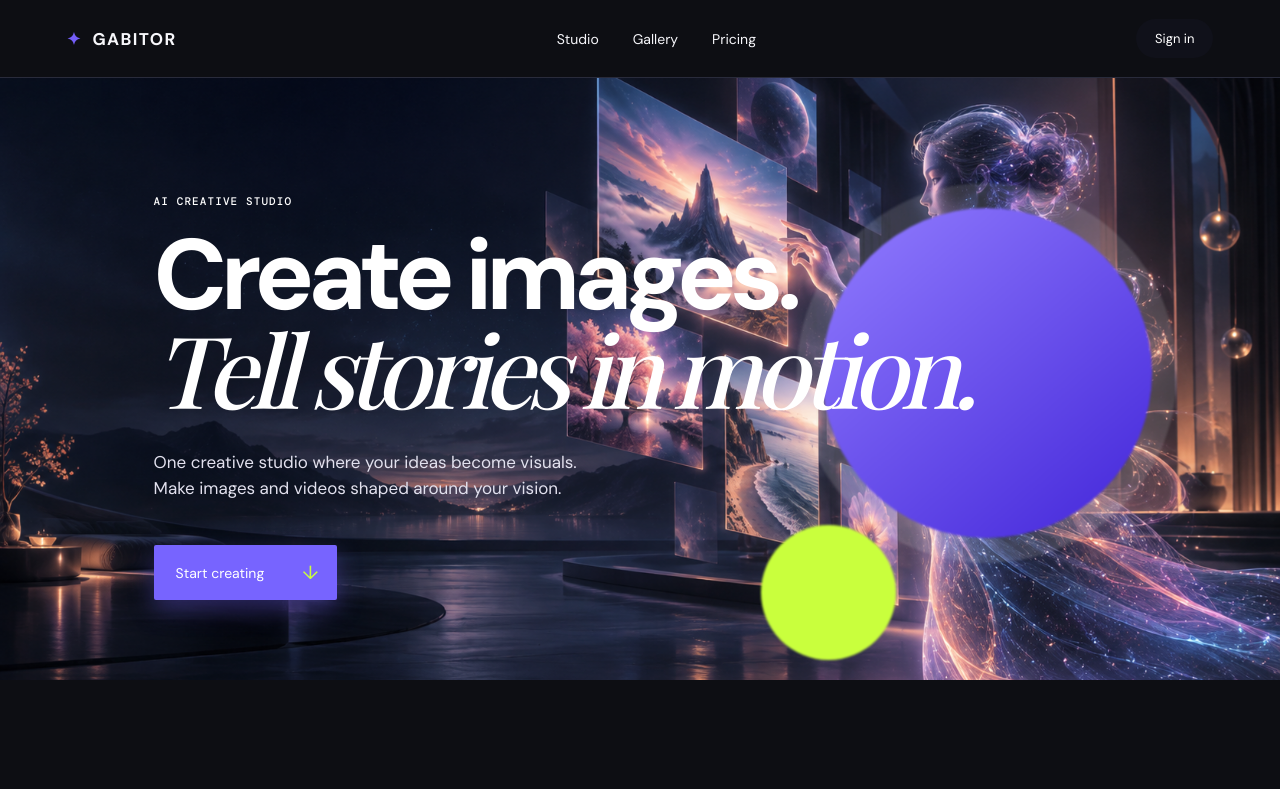
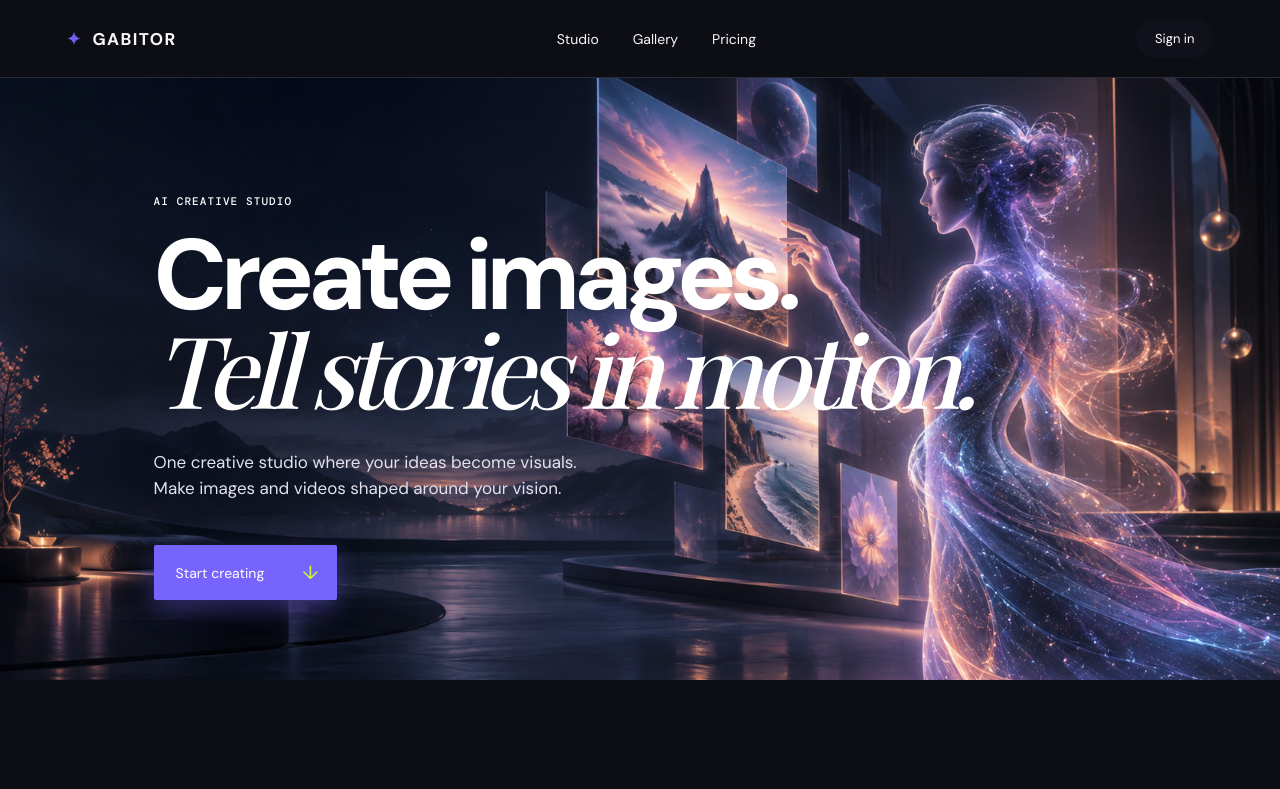
Before and after one commit to Gabitor-code/ai-image-studio, a Next.js app: page / in a window 1280 px wide. Shown: the top 789 px of the page. Built offline with nearby package versions, Linux system fonts and the light colour scheme; no server answers; a web font is replaced by a local one.

Commit message:
Remove decorative hero orbs

```diff
--- a/app/page.js
+++ b/app/page.js
@@ -88,7 +88,7 @@ export default function Home() {
     <section id="top" className="hero">
       <p className="eyebrow">AI CREATIVE STUDIO</p><h1>Create images.<br/><em>Tell stories in motion.</em></h1>
       <p className="lead">One creative studio where your ideas become visuals. Make images and videos shaped around your vision.</p>
-      <a className="start" href="#studio">Start creating <span>↓</span></a><div className="orb orb-one"/><div className="orb orb-two"/>
+      <a className="start" href="#studio">Start creating <span>↓</span></a>
     </section>
     <section id="studio" className="studio-wrap">
       <div className="section-title"><p>01 / STUDIO</p><h2>What will you create?</h2></div>
```
